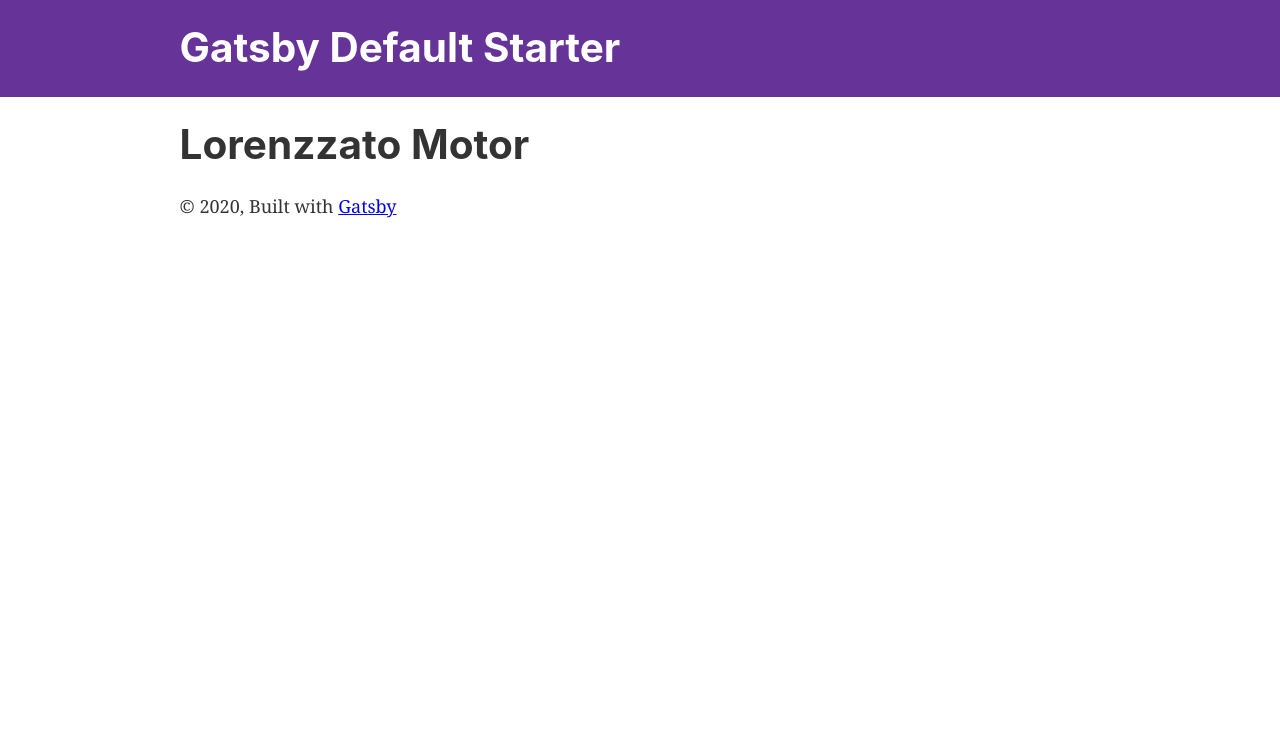
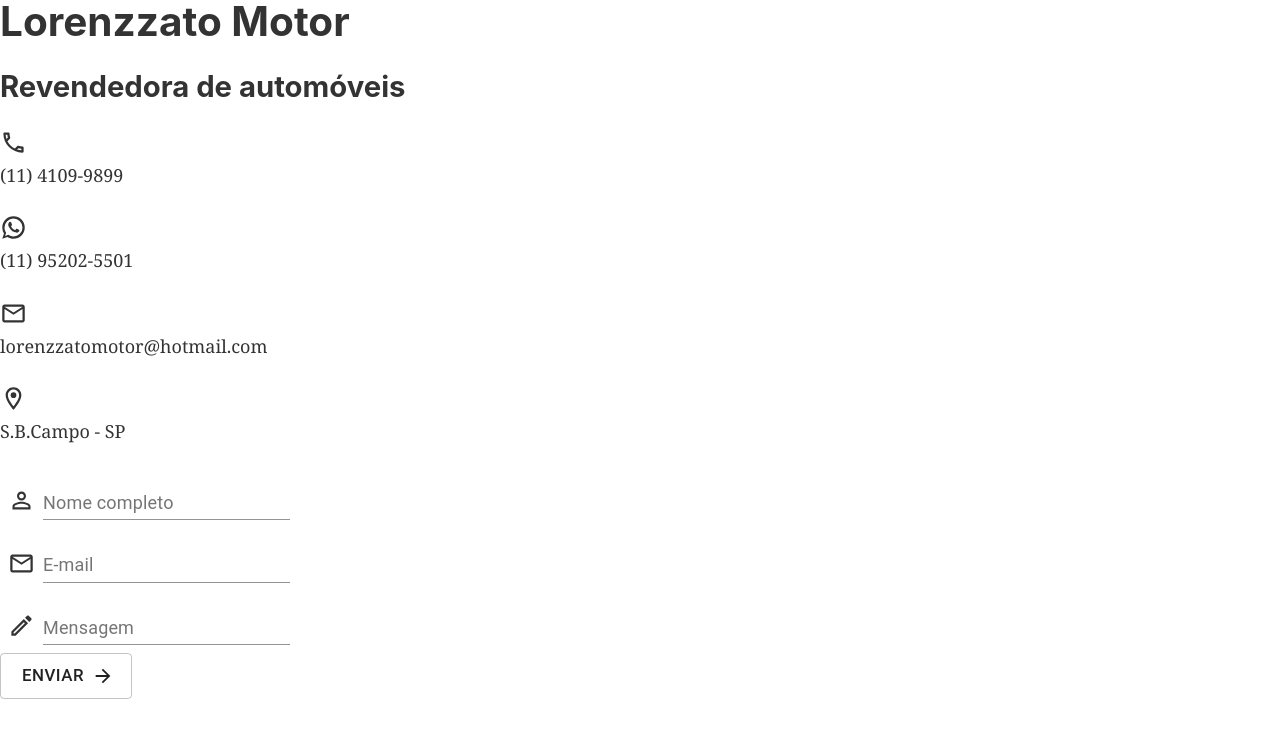
Before and after one commit to oceanoweb/lorenzzatomotor, a Gatsby site: page / in a window 1280 px wide. Built offline with nearby package versions, Linux system fonts and the light colour scheme; Gatsby itself is replaced by a stand-in of ours.

Commit message:
feat: create structure

```diff
--- a/gatsby-config.js
+++ b/gatsby-config.js
@@ -1,11 +1,12 @@
 module.exports = {
   siteMetadata: {
-    title: `Gatsby Default Starter`,
-    description: `Kick off your next, great Gatsby project with this default starter. This barebones starter ships with the main Gatsby configuration files you might need.`,
-    author: `@gatsbyjs`,
+    title: `Lorenzzato Motor`,
+    description: `Revendedora de automóveis`,
+    author: `@marquinhusgonc`,
   },
   plugins: [
     `gatsby-plugin-react-helmet`,
+    `gatsby-plugin-material-ui`,
     {
       resolve: `gatsby-source-filesystem`,
       options: {
--- a/package.json
+++ b/package.json
@@ -5,9 +5,13 @@
   "version": "0.1.0",
   "author": "Kyle Mathews <mathews.kyle@gmail.com>",
   "dependencies": {
+    "@material-ui/core": "^4.10.0",
+    "@material-ui/icons": "^4.9.1",
+    "@material-ui/styles": "^4.10.0",
     "gatsby": "^2.21.37",
     "gatsby-image": "^2.4.4",
     "gatsby-plugin-manifest": "^2.4.5",
+    "gatsby-plugin-material-ui": "^2.1.8",
     "gatsby-plugin-offline": "^3.2.3",
     "gatsby-plugin-react-helmet": "^3.3.1",
     "gatsby-plugin-sharp": "^2.6.4",
--- a/src/components/header.js
+++ /dev/null
@@ -1,42 +0,0 @@
-import { Link } from "gatsby"
-import PropTypes from "prop-types"
-import React from "react"
-
-const Header = ({ siteTitle }) => (
-  <header
-    style={{
-      background: `rebeccapurple`,
-      marginBottom: `1.45rem`,
-    }}
-  >
-    <div
-      style={{
-        margin: `0 auto`,
-        maxWidth: 960,
-        padding: `1.45rem 1.0875rem`,
-      }}
-    >
-      <h1 style={{ margin: 0 }}>
-        <Link
-          to="/"
-          style={{
-            color: `white`,
-            textDecoration: `none`,
-          }}
-        >
-          {siteTitle}
-        </Link>
-      </h1>
-    </div>
-  </header>
-)
-
-Header.propTypes = {
-  siteTitle: PropTypes.string,
-}
-
-Header.defaultProps = {
-  siteTitle: ``,
-}
-
-export default Header
--- a/src/components/layout.js
+++ b/src/components/layout.js
@@ -1,38 +1,11 @@
 import React from "react"
 import PropTypes from "prop-types"
-import { useStaticQuery, graphql } from "gatsby"
-
-import Header from "./header"
-import "./layout.css"
 
 const Layout = ({ children }) => {
-  const data = useStaticQuery(graphql`
-    query SiteTitleQuery {
-      site {
-        siteMetadata {
-          title
-        }
-      }
-    }
-  `)
 
   return (
     <>
-      <Header siteTitle={data.site.siteMetadata.title} />
-      <div
-        style={{
-          margin: `0 auto`,
-          maxWidth: 960,
-          padding: `0 1.0875rem 1.45rem`,
-        }}
-      >
-        <main>{children}</main>
-        <footer>
-          © {new Date().getFullYear()}, Built with
-          {` `}
-          <a href="https://www.gatsbyjs.org">Gatsby</a>
-        </footer>
-      </div>
+      <main>{children}</main>
     </>
   )
 }
--- a/src/pages/index.js
+++ b/src/pages/index.js
@@ -1,13 +1,105 @@
 import React from "react"
+
+import { useStaticQuery, graphql } from "gatsby"
+
+import { makeStyles } from "@material-ui/core/styles"
+import "./layout.css"
+
+import Grid from "@material-ui/core/Grid"
+import Button from "@material-ui/core/Button"
+import TextField from "@material-ui/core/TextField"
+
+import WhatsAppIcon from "@material-ui/icons/WhatsApp"
+import MailOutlineIcon from "@material-ui/icons/MailOutline"
+import PhoneOutlinedIcon from "@material-ui/icons/PhoneOutlined"
+import CreateOutlinedIcon from '@material-ui/icons/CreateOutlined';
+import LocationOnOutlinedIcon from "@material-ui/icons/LocationOnOutlined"
+import ArrowForwardOutlinedIcon from "@material-ui/icons/ArrowForwardOutlined"
+import PersonOutlineOutlinedIcon from "@material-ui/icons/PersonOutlineOutlined"
 
 import Layout from "../components/layout"
 import SEO from "../components/seo"
 
-const IndexPage = () => (
-  <Layout>
-    <SEO title="Home" />
-    <h1>Lorenzzato Motor</h1>
-  </Layout>
-)
+const useStyles = makeStyles(theme => ({
+  margin: {
+    margin: theme.spacing(1),
+  },
+}))
+
+const IndexPage = () => {
+  const classes = useStyles()
+
+  const data = useStaticQuery(graphql`
+    query SiteTitleQuery {
+      site {
+        siteMetadata {
+          title
+          description
+        }
+      }
+    }
+  `)
+
+  return (
+    <Layout>
+      <SEO title="Home" />
+      <h1>{data.site.siteMetadata.title}</h1>
+      <h2>{data.site.siteMetadata.description}</h2>
+      <PhoneOutlinedIcon />
+      <p>(11) 4109-9899</p>
+      <WhatsAppIcon />
+      <p>(11) 95202-5501</p>
+      <MailOutlineIcon />
+      <p>lorenzzatomotor@hotmail.com</p>
+      <LocationOnOutlinedIcon />
+      <p>S.B.Campo - SP</p>
+
+      <div className={classes.margin}>
+        <Grid container spacing={1} alignItems="flex-end">
+          <Grid item>
+            <PersonOutlineOutlinedIcon />
+          </Grid>
+          <Grid item>
+            <TextField id="full-name" label="Nome completo" />
+          </Grid>
+        </Grid>
+      </div>
+
+      <div className={classes.margin}>
+        <Grid container spacing={1} alignItems="flex-end">
+          <Grid item>
+            <MailOutlineIcon />
+          </Grid>
+          <Grid item>
+            <TextField id="email" label="E-mail" />
+          </Grid>
+        </Grid>
+      </div>
+
+      <div className={classes.margin}>
+        <Grid container spacing={1} alignItems="flex-end">
+          <Grid item>
+            <CreateOutlinedIcon />
+          </Grid>
+          <Grid item>
+            <TextField
+              id="message"
+              label="Mensagem"
+            />
+          </Grid>
+        </Grid>
+      </div>
+
+      <Button
+        variant="outlined"
+        size="large"
+        endIcon={<ArrowForwardOutlinedIcon />}
+      >
+        Enviar
+      </Button>
+
+    </Layout>
+  )
+}
 
 export default IndexPage
```
Also changed, not shown: src/pages/layout.css (renamed from src/components/layout.css), 1 other file.
